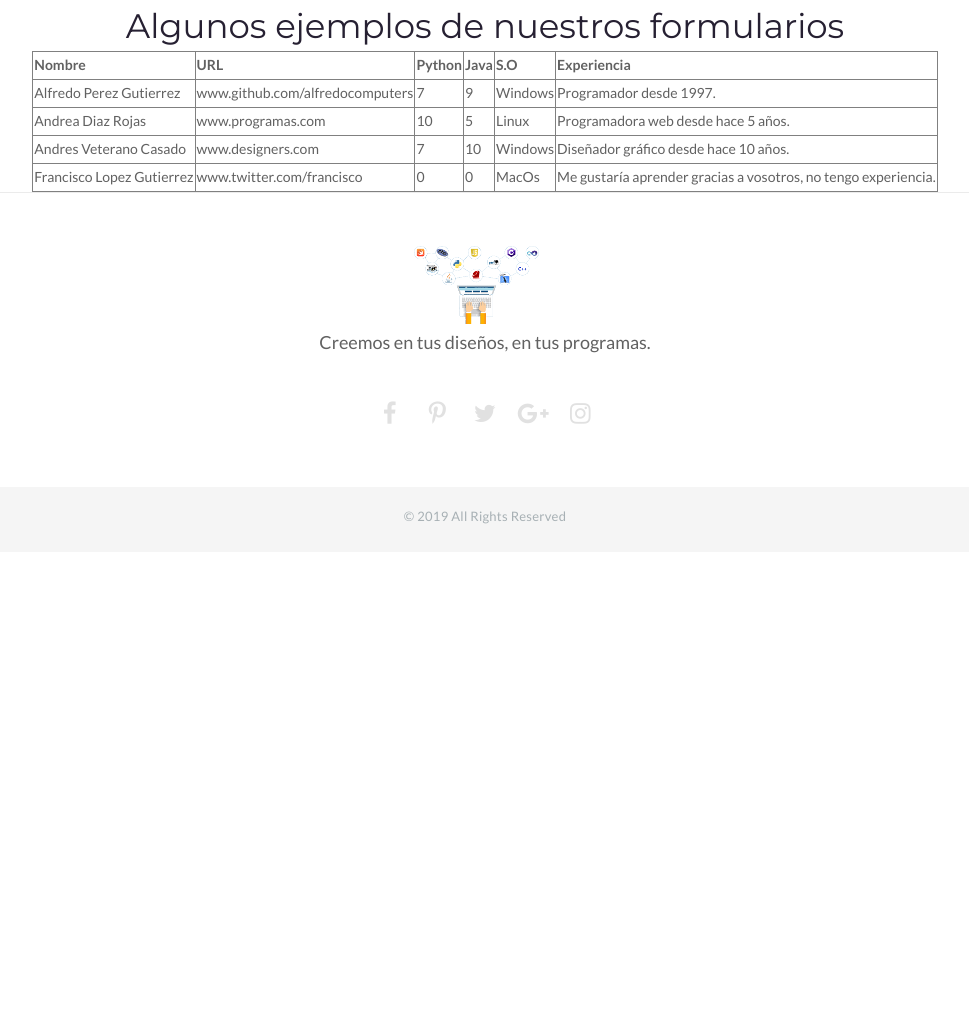
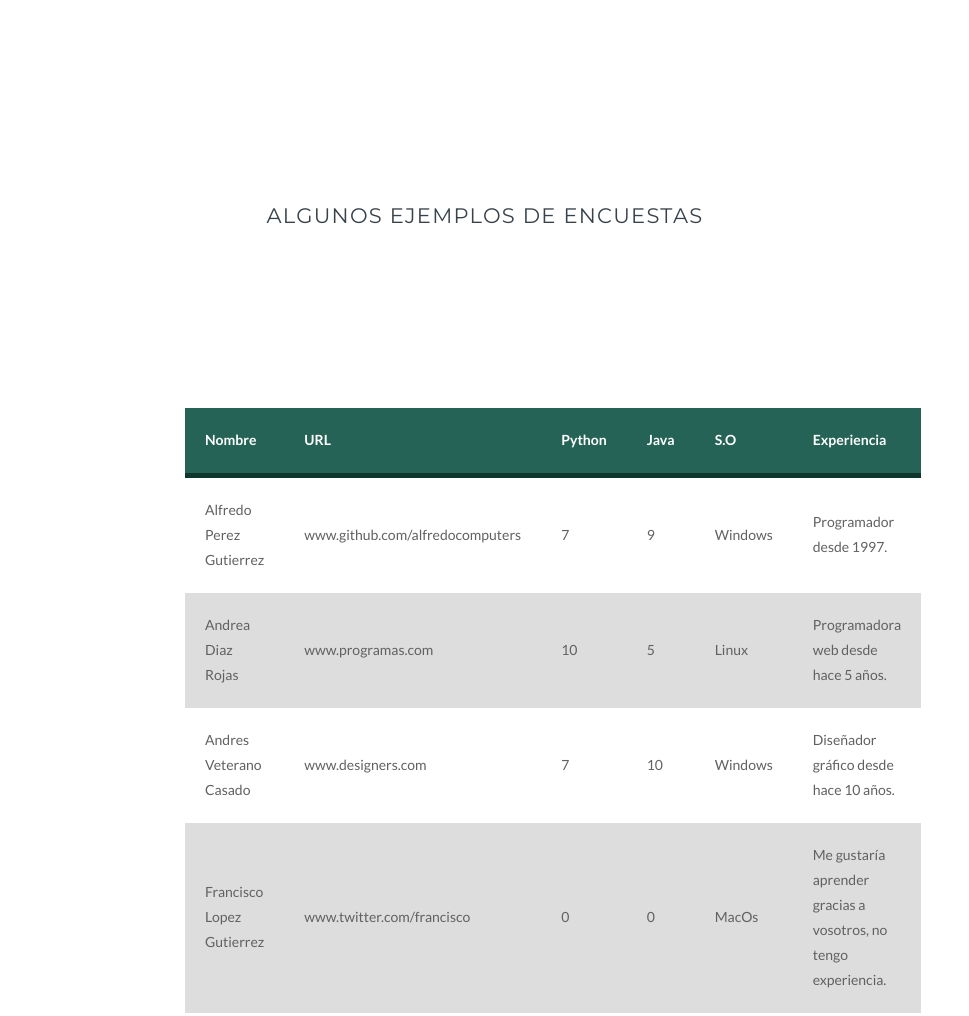
Before and after one commit to alexrr12341/ejercicio_html, a plain HTML site: page site/encuesta.html in a window 1280 px wide. Shown: the part 1343-2359 px from the top of the page, without its empty margins (155-1124 px from the left). Before the commit the page ends 1895 px from the top, so only its background shows below. Drawn offline with Linux system fonts and the light colour scheme.

Commit message:
Añadidos ultimos retoques

```diff
--- /dev/null
+++ b/site/css/tabla.css
@@ -0,0 +1,30 @@
+#main-tabla{
+	margin: 150px auto;
+	width: 600px;
+}
+
+table{
+	background-color: white;
+	text-align: left;
+	border-collapse: collapse;
+	width: 100%;
+}
+
+th, td{
+	padding: 20px;
+}
+
+thead{
+	background-color: #246355;
+	border-bottom: solid 5px #0F362D;
+	color: white;
+}
+
+tr:nth-child(even){
+	background-color: #ddd;
+}
+
+tr:hover td{
+	background-color: #369681;
+	color: white;
+}
--- a/site/encuesta.html
+++ b/site/encuesta.html
@@ -173,26 +173,33 @@
       ========================================================
       -->
       <main class="page-content">
+	<section class="text-center">
+          <div class="jumbotron text-center margin-large">
+            <h1><small>Algunos ejemplos de encuestas</small></h1>
+          </div>
+        </section>
+	<link rel="stylesheet" href="css/tabla.css">
+	<div id="main-tabla">
+		<table>
+			<thead>
+				<tr>
+					<th>Nombre</th><th>URL</th><th>Python</th><th>Java</th><th>S.O</th><th>Experiencia</th>
+				</tr>
+			</thead>
 
-	<div class="rd-navbar-wrap">
-	<center><h3>Algunos ejemplos de nuestros formularios</h3>
-	<TABLE BORDER>
-		<TR>
-			<TH>Nombre</TH> <TH>URL</TH> <TH>Python</TH> <TH>Java</TH> <TH>S.O</TH> <TH>Experiencia</TH>
-		</TR>
-		<TR>
-			<TD>Alfredo Perez Gutierrez</TD> <TD>www.github.com/alfredocomputers</TD> <TD>7</TD> <TD>9</TD> <TD>Windows</TD> <TD>Programador desde 1997.</TD>
-		</TR>
-		<TR>
-			<TD>Andrea Diaz Rojas</TD> <TD>www.programas.com</TD> <TD>10</TD> <TD>5</TD> <TD>Linux</TD> <TD>Programadora web desde hace 5 años.</TD>
-		</TR>
-		<TR>
-			<TD>Andres Veterano Casado</TD> <TD>www.designers.com</TD> <TD>7</TD> <TD>10</TD> <TD>Windows</TD> <TD>Diseñador gráfico desde hace 10 años.</TD>
-		</TR>
-		<TR>
-			<TD>Francisco Lopez Gutierrez</TD> <TD>www.twitter.com/francisco</TD> <TD>0</TD> <TD>0</TD> <TD>MacOs</TD> <TD>Me gustaría aprender gracias a vosotros, no tengo experiencia.</TD>
-		</TR>
-	</TABLE></center>
+			<tr>
+				<td>Alfredo Perez Gutierrez</td><td>www.github.com/alfredocomputers</td><td>7</td><td>9</td><td>Windows</td><td>Programador desde 1997.</td>
+			</tr>
+			<tr>
+				<td>Andrea Diaz Rojas</td><td>www.programas.com</td><td>10</td><td>5</td><td>Linux</td><td>Programadora web desde hace 5 años.</td>
+			</tr>
+			<tr>
+				<td>Andres Veterano Casado</td><td>www.designers.com</td><td>7</td><td>10</td><td>Windows</td><td>Diseñador gráfico desde hace 10 años.</td>
+			</tr>
+			<tr>
+				<td>Francisco Lopez Gutierrez</td><td>www.twitter.com/francisco</td><td>0</td><td>0</td><td>MacOs</td><td>Me gustaría aprender gracias a vosotros, no tengo experiencia.</td>
+			</tr>
+		</table>
 	</div>
 
       </main>
```
Also changed, not shown: 2 other files.
